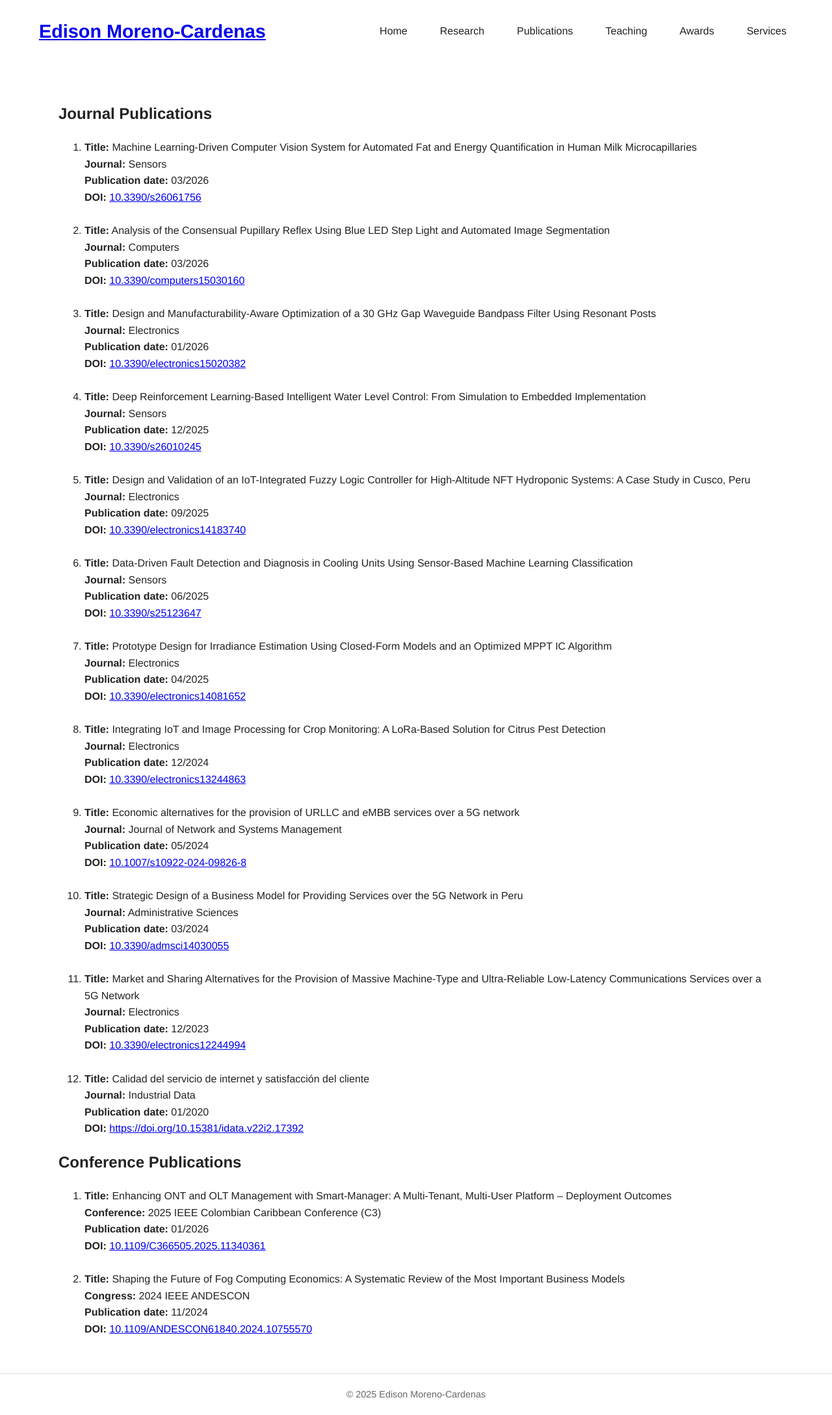
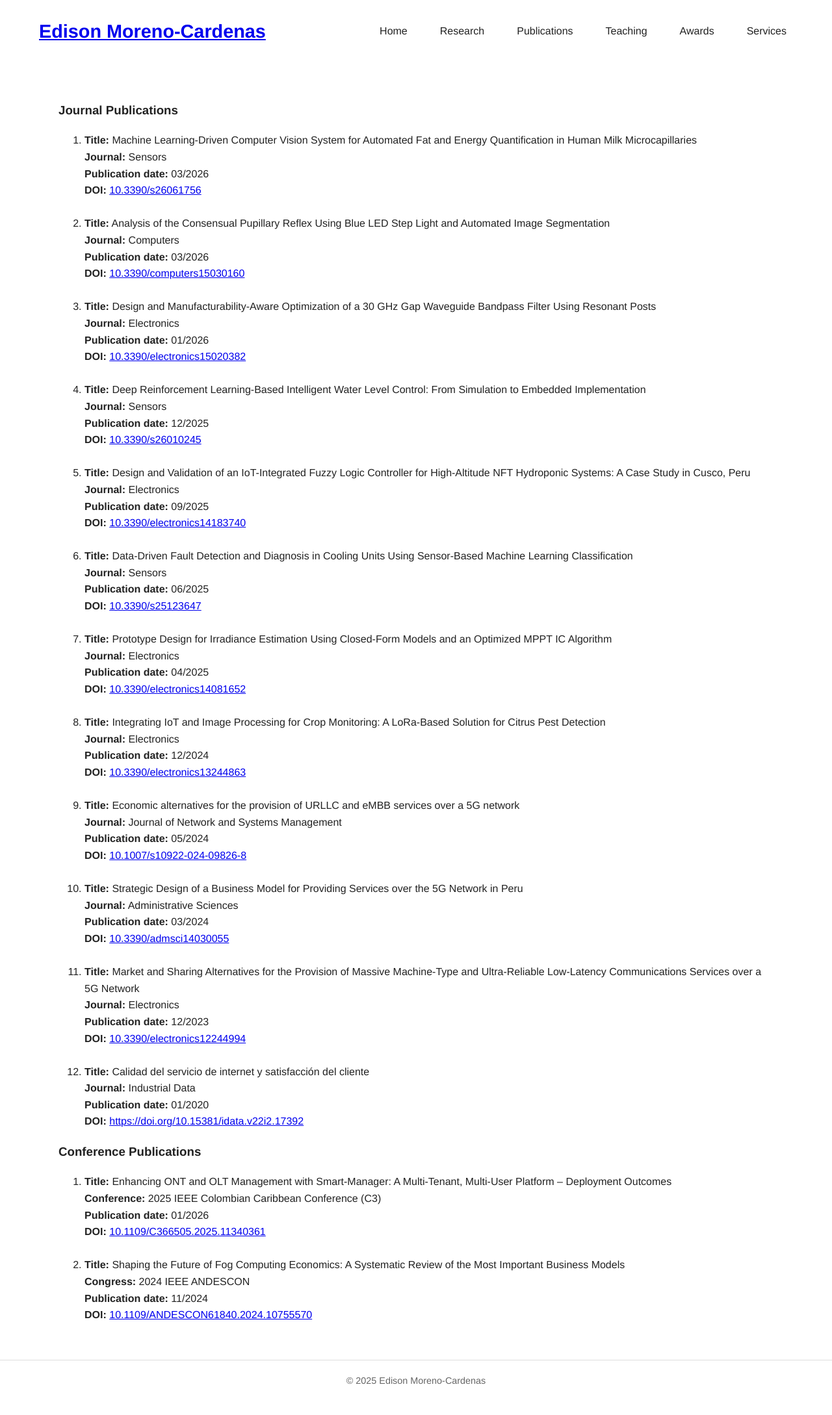
Before and after one commit to edisonmorenocardenas/edisonmorenocardenas.github.io, a Jekyll site: the page built from publications.html, in a window 1280 px wide. Shown: the whole page at 65% size. Built offline with Jekyll 4.4.1, drawn with Linux system fonts in a browser that asks for light colours; after the commit the page ends 2157 px from its top, so only the background shows below that.

Commit message:
Actualizar contenid

```diff
--- a/publications.html
+++ b/publications.html
@@ -5,7 +5,7 @@ title: "Publications"
 
 <section id="publications">
 
-  <h1>Journal Publications</h1>
+  <h3>Journal Publications</h3>
   <ol>
     <li>
       <strong>Title:</strong> Machine Learning-Driven Computer Vision System for Automated Fat and Energy Quantification in Human Milk Microcapillaries<br>
@@ -92,7 +92,7 @@ title: "Publications"
     </li>
   </ol>
 
-  <h1>Conference Publications</h1>
+  <h3>Conference Publications</h3>
   <ol>
     <li>
       <strong>Title:</strong> Enhancing ONT and OLT Management with Smart-Manager: A Multi-Tenant, Multi-User Platform – Deployment Outcomes<br>
```
